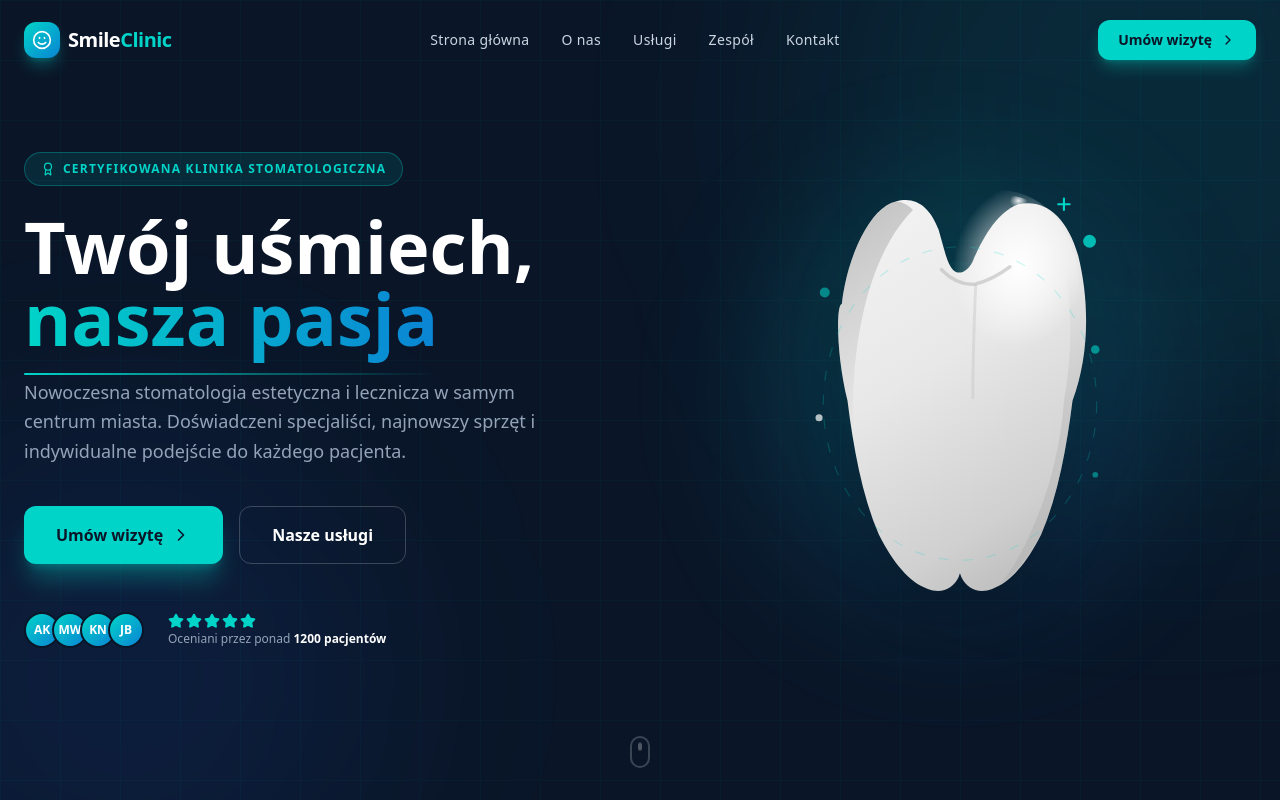
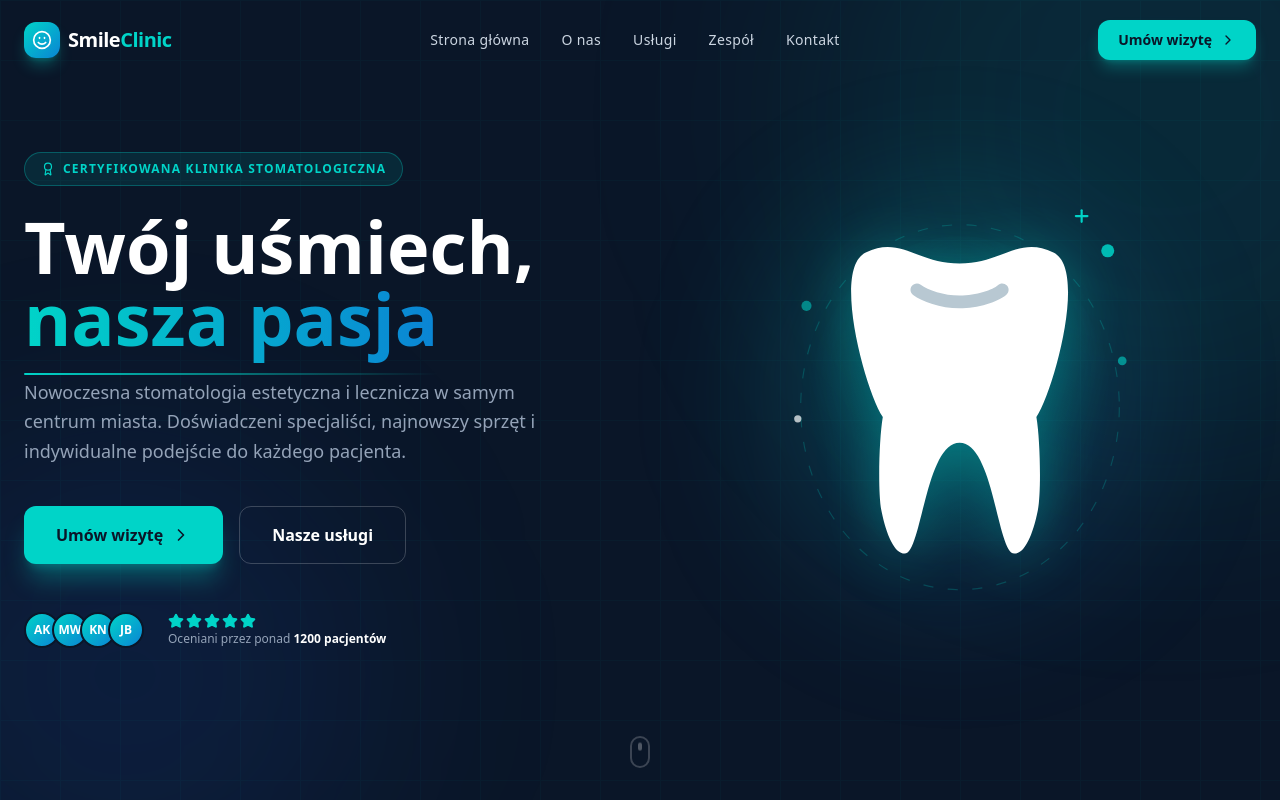
Before and after one commit to m1enso/smile-clinic, a React (Vite) app: page / in a window 1280 px wide. Shown: the top 800 px of the page. Built offline with nearby package versions, Linux system fonts and the light colour scheme.

Commit message:
Use Twemoji tooth SVG (CC-BY 4.0 Twitter) as tooth model

```diff
--- a/src/App.tsx
+++ b/src/App.tsx
@@ -22,169 +22,57 @@ import {
 
 function ToothIllustration() {
   return (
-    <svg viewBox="0 0 210 295" fill="none" className="w-full h-full drop-shadow-2xl">
+    <div className="relative w-full h-full flex items-center justify-center">
+      {/* Decorative glow + ring + sparkles overlay */}
+      <svg viewBox="0 0 240 290" fill="none" className="absolute inset-0 w-full h-full pointer-events-none">
         <defs>
-        {/* Unified ceramic white tooth gradient — top bright, bottom slightly grey */}
-        <linearGradient id="enamel" x1="18" y1="10" x2="192" y2="290" gradientUnits="userSpaceOnUse">
-          <stop offset="0%"   stopColor="#F4F4F4"/>
-          <stop offset="40%"  stopColor="#E8E8E8"/>
-          <stop offset="75%"  stopColor="#D0D0D0"/>
-          <stop offset="100%" stopColor="#B0B0B0"/>
-        </linearGradient>
-        {/* Alias for compatibility (kept for old root reference) */}
-        <linearGradient id="rootG" x1="18" y1="148" x2="192" y2="288" gradientUnits="userSpaceOnUse">
-          <stop offset="0%"   stopColor="#D8D8D8"/>
-          <stop offset="100%" stopColor="#B4B4B4"/>
-        </linearGradient>
-        {/* Big central specular — matches photo's large right-of-center gloss */}
-        <radialGradient id="specMain" cx="62%" cy="36%" r="40%">
-          <stop offset="0%"   stopColor="white" stopOpacity="1"/>
-          <stop offset="40%"  stopColor="white" stopOpacity="0.65"/>
-          <stop offset="100%" stopColor="white" stopOpacity="0"/>
-        </radialGradient>
-        {/* Small top-cusp specular (the bright dot on the right cusp tip) */}
-        <radialGradient id="specCusp" cx="64%" cy="10%" r="14%">
-          <stop offset="0%"   stopColor="white" stopOpacity="0.9"/>
-          <stop offset="100%" stopColor="white" stopOpacity="0"/>
-        </radialGradient>
-        {/* Left-edge shadow */}
-        <linearGradient id="shadowL" x1="18" y1="40" x2="85" y2="130" gradientUnits="userSpaceOnUse">
-          <stop offset="0%"   stopColor="#909090" stopOpacity="0.55"/>
-          <stop offset="100%" stopColor="#909090" stopOpacity="0"/>
-        </linearGradient>
-        {/* Teal ambient glow */}
-        <radialGradient id="glow" cx="50%" cy="44%" r="50%">
-          <stop offset="0%"   stopColor="#00D4C8" stopOpacity="0.2"/>
+          <radialGradient id="glowBg" cx="50%" cy="46%" r="50%">
+            <stop offset="0%"   stopColor="#00D4C8" stopOpacity="0.22"/>
             <stop offset="100%" stopColor="#00D4C8" stopOpacity="0"/>
           </radialGradient>
-        {/* Root valley deep shadow */}
-        <linearGradient id="valleyG" x1="105" y1="148" x2="105" y2="198" gradientUnits="userSpaceOnUse">
-          <stop offset="0%"   stopColor="#707070" stopOpacity="0.8"/>
-          <stop offset="100%" stopColor="#707070" stopOpacity="0"/>
-        </linearGradient>
-        {/* Right-side subtle shadow for roundness */}
-        <linearGradient id="shadowR" x1="160" y1="60" x2="195" y2="150" gradientUnits="userSpaceOnUse">
-          <stop offset="0%"   stopColor="#A0A0A0" stopOpacity="0"/>
-          <stop offset="100%" stopColor="#A0A0A0" stopOpacity="0.35"/>
-        </linearGradient>
         </defs>
-
-      {/* Ambient teal glow */}
-      <ellipse cx="105" cy="150" rx="88" ry="100" fill="url(#glow)"/>
-
-      {/* ── ENTIRE TOOTH — single unified path with continuous side edges.
-          Side curves flow smoothly from cusps through CEJ down to root tips
-          with no visible kink at the crown-root junction.
-      */}
-      <path
-        d="M 22,80
-           C 26,46 42,12 60,8
-           C 74,4 84,12 90,28
-           C 94,42 96,52 100,56
-           C 104,60 110,58 114,50
-           C 120,36 130,16 146,10
-           C 164,6 180,18 188,46
-           C 196,78 196,116 184,148
-           C 180,180 174,214 162,242
-           C 152,262 140,276 128,280
-           C 118,284 110,280 106,272
-           C 102,262 102,244 104,224
-           C 105,214 105,210 105,208
-           C 105,210 105,214 106,224
-           C 108,244 108,262 104,272
-           C 100,280 92,284 82,280
-           C 70,276 58,262 48,242
-           C 36,214 30,180 26,148
-           C 18,116 18,80 22,80 Z"
-        fill="url(#enamel)"
-        strokeLinejoin="round"
-      />
-
-      {/* Left-edge shadow */}
-      <path
-        d="M 22,80 C 26,46 42,12 60,8
-           C 64,8 68,10 72,14
-           C 58,28 46,50 38,82 C 30,116 28,150 32,180
-           C 36,210 46,242 60,272
-           C 54,266 46,250 40,232
-           C 32,200 28,166 26,148
-           C 18,116 18,80 22,80 Z"
-        fill="url(#shadowL)"
-        opacity="0.8"
-      />
-
-      {/* Right-edge roundness shadow — single continuous edge */}
-      <path
-        d="M 146,10 C 164,6 180,18 188,46
-           C 196,78 196,116 184,148
-           C 180,180 174,214 162,242
-           C 154,256 144,270 132,278
-           C 138,272 146,260 154,242
-           C 168,212 176,178 178,148
-           C 184,116 184,80 178,52
-           C 172,28 160,14 146,10 Z"
-        fill="url(#shadowR)"
-        opacity="0.8"
-      />
-
-      {/* Deep V notch shadow between root tips */}
-      <path
-        d="M 96,212
-           C 100,224 103,234 105,236
-           C 107,234 110,224 114,212
-           C 116,206 116,200 113,198
-           C 110,206 108,214 105,220
-           C 102,214 100,206 97,198
-           C 94,200 94,206 96,212 Z"
-        fill="url(#valleyG)"
-        opacity="0.7"
-      />
-
-      {/* Big central specular (the main gloss from the photo) */}
-      <ellipse cx="130" cy="72" rx="58" ry="72"
-        fill="url(#specMain)" transform="rotate(8 130 72)"/>
-
-      {/* Cusp-tip bright spot */}
-      <ellipse cx="140" cy="22" rx="22" ry="18"
-        fill="url(#specCusp)"/>
-
-      {/* Cusp valley groove */}
-      <path d="M 92,56 C 100,64 108,67 116,66 C 124,64 132,60 140,54"
-        stroke="#C0C0C0" strokeWidth="2.5" strokeLinecap="round" opacity="0.65" fill="none"/>
-      {/* Central buccal groove */}
-      <path d="M 116,67 C 115,92 114,118 114,146"
-        stroke="#C0C0C0" strokeWidth="2" strokeLinecap="round" opacity="0.38" fill="none"/>
-
-      {/* ── SPARKLES ── */}
-      <circle cx="196" cy="36" r="4.5" fill="#00D4C8" opacity="0.85">
+        <ellipse cx="120" cy="150" rx="105" ry="118" fill="url(#glowBg)"/>
+        <ellipse cx="120" cy="150" rx="110" ry="126" stroke="#00D4C8"
+          strokeWidth="0.8" strokeDasharray="7 10" opacity="0.22">
+          <animateTransform attributeName="transform" type="rotate"
+            from="0 120 150" to="360 120 150" dur="22s" repeatCount="indefinite"/>
+        </ellipse>
+        <circle cx="222" cy="42" r="4.5" fill="#00D4C8" opacity="0.85">
           <animate attributeName="opacity" values="0.85;0.2;0.85" dur="2s" repeatCount="indefinite"/>
           <animate attributeName="r" values="4.5;2.8;4.5" dur="2s" repeatCount="indefinite"/>
         </circle>
-      <circle cx="200" cy="112" r="3" fill="#00D4C8" opacity="0.6">
-        <animate attributeName="opacity" values="0.6;0.1;0.6" dur="2.6s" repeatCount="indefinite" begin="0.4s"/>
-      </circle>
-      <circle cx="10" cy="72" r="3.5" fill="#00D4C8" opacity="0.55">
+        <circle cx="14" cy="80" r="3.5" fill="#00D4C8" opacity="0.55">
           <animate attributeName="opacity" values="0.55;0.1;0.55" dur="3.1s" repeatCount="indefinite" begin="1s"/>
         </circle>
-      <circle cx="6" cy="160" r="2.5" fill="white" opacity="0.7">
+        <circle cx="8" cy="158" r="2.5" fill="white" opacity="0.7">
           <animate attributeName="opacity" values="0.7;0.15;0.7" dur="1.9s" repeatCount="indefinite" begin="0.2s"/>
         </circle>
-      <circle cx="200" cy="200" r="2" fill="#00D4C8" opacity="0.5">
-        <animate attributeName="opacity" values="0.5;0.1;0.5" dur="2.4s" repeatCount="indefinite" begin="0.7s"/>
+        <circle cx="232" cy="118" r="3" fill="#00D4C8" opacity="0.6">
+          <animate attributeName="opacity" values="0.6;0.1;0.6" dur="2.6s" repeatCount="indefinite" begin="0.4s"/>
         </circle>
         <g>
           <animate attributeName="opacity" values="0.75;0.1;0.75" dur="3s" repeatCount="indefinite" begin="1.5s"/>
-        <line x1="178" y1="6"  x2="178" y2="14" stroke="#00D4C8" strokeWidth="1.5" strokeLinecap="round"/>
-        <line x1="174" y1="10" x2="182" y2="10" stroke="#00D4C8" strokeWidth="1.5" strokeLinecap="round"/>
+          <line x1="204" y1="14" x2="204" y2="22" stroke="#00D4C8" strokeWidth="1.5" strokeLinecap="round"/>
+          <line x1="200" y1="18" x2="208" y2="18" stroke="#00D4C8" strokeWidth="1.5" strokeLinecap="round"/>
         </g>
+      </svg>
 
-      {/* Orbiting ring */}
-      <ellipse cx="105" cy="150" rx="96" ry="110" stroke="#00D4C8"
-        strokeWidth="0.8" strokeDasharray="7 10" opacity="0.22">
-        <animateTransform attributeName="transform" type="rotate"
-          from="0 105 150" to="360 105 150" dur="22s" repeatCount="indefinite"/>
-      </ellipse>
+      {/* Tooth model — Twemoji 🦷 (CC-BY 4.0 by Twitter) */}
+      <svg
+        viewBox="0 0 36 36"
+        className="relative z-10 w-4/5 h-4/5"
+        style={{ filter: "drop-shadow(0 8px 28px rgba(0,212,200,0.35))" }}
+      >
+        <path
+          fill="#FFFFFF"
+          d="M18 2C13 2 11.11-1.276 7.002.7 3 2.625 7 17.002 9 20c-.444 2.537-.59 8.787-.171 10.91.576 2.921 1.561 5.09 2.748 5.09 2 0 2.423-13.002 6.423-13V2zm0 0c5 0 6.89-3.276 10.998-1.3C33 2.625 29 17.002 27 20c.444 2.537.59 8.787.171 10.91-.575 2.921-1.561 5.09-2.748 5.09-2 0-2.423-13.002-6.423-13V2z"
+        />
+        <path
+          fill="#B8C8D2"
+          d="M18 7.259c-2.278 0-4.419-.81-5.444-1.563-.334-.245-.406-.715-.161-1.048.246-.335.714-.405 1.048-.161.84.617 2.722 1.273 4.556 1.273 1.97 0 3.942-.709 4.489-1.217.305-.282.777-.264 1.06.039.281.304.265.778-.039 1.06-.958.891-3.431 1.617-5.509 1.617z"
+        />
       </svg>
+    </div>
   );
 }
 
```
Lines whose indentation alone changed are shown as unchanged.
